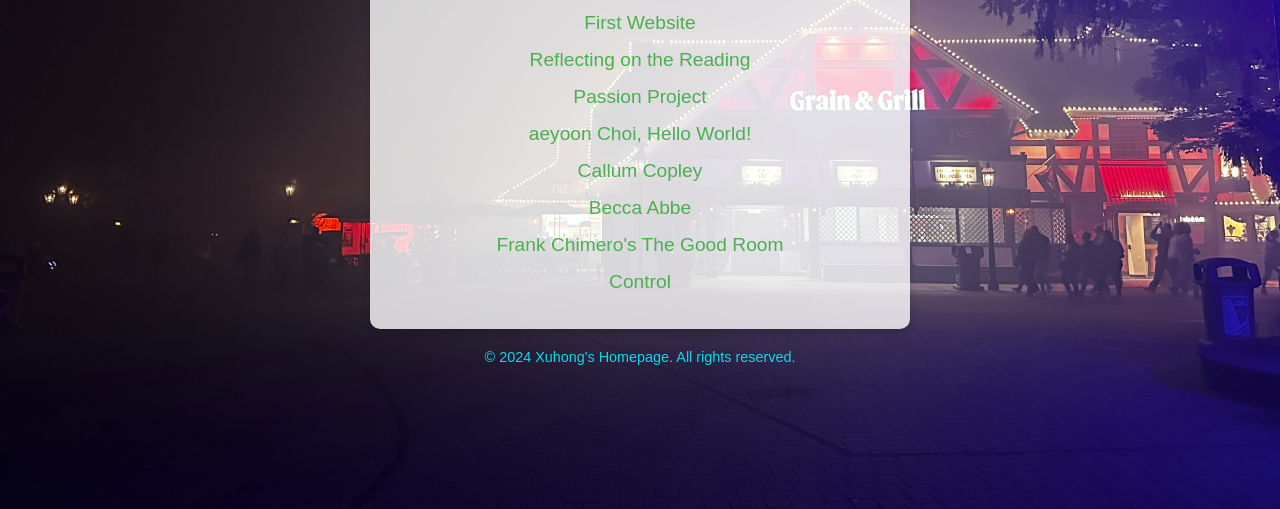
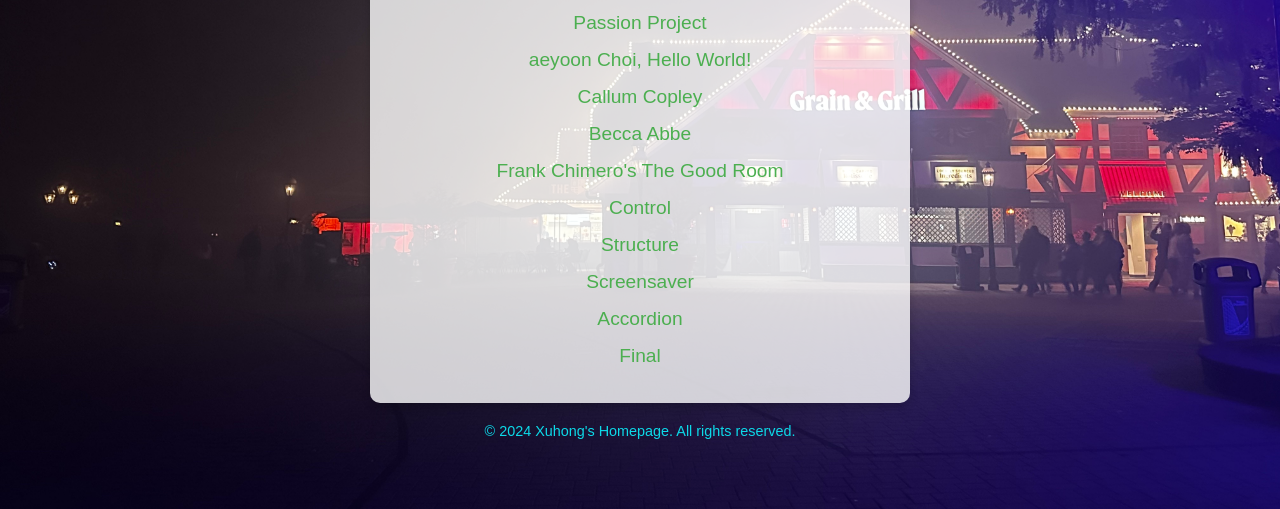
Before and after one commit to XuhongLiu90/XuhongLiu90.github.io, a plain HTML site: page index.html in a window 1280 px wide. Shown: the part 291-800 px from the top of the page. Drawn offline with Linux system fonts and the light colour scheme; files whose address does not match are found by name.

Commit message:
Update index.html

```diff
--- a/index.html
+++ b/index.html
@@ -88,7 +88,14 @@
                 <li><a href="/Users/liusteven/Desktop/VCU/大四/web design/HOME PAGE/Callum Copley .html">Callum Copley</a></li>
                 <li><a href="/Users/liusteven/Desktop/VCU/大四/web design/HOME PAGE/Becca Abbe/indext.html">Becca Abbe</a></li>
                 <li><a href="/Users/liusteven/Desktop/VCU/大四/web design/HOME PAGE/Boilerplate/Frank Chimero's The Good Room index.html">Frank Chimero's The Good Room</a></li>
-                <li><a href="/Users/liusteven/Desktop/VCU/大四/web design/HOME PAGE/favicon_io/Control">Control</a></li>
+                <li><a href="/Users/liusteven/Desktop/VCU/大四/web design/Control/index.html">Control</a></li>
+                <li><a href="/Users/liusteven/Desktop/VCU/大四/web design/Structure/index.html">Structure</a></li>
+                <li><a href="/Users/liusteven/Desktop/VCU/大四/web design/Screensaver/index.html">Screensaver</a></li>
+                <li><a href="/Users/liusteven/Desktop/VCU/大四/web design/Accordion/index.html">Accordion</a></li>
+                <li><a href="/Users/liusteven/Desktop/VCU/大四/web design/final/index.html">Final</a></li>
+
+
+
 
             </ul>
         </div>
```
